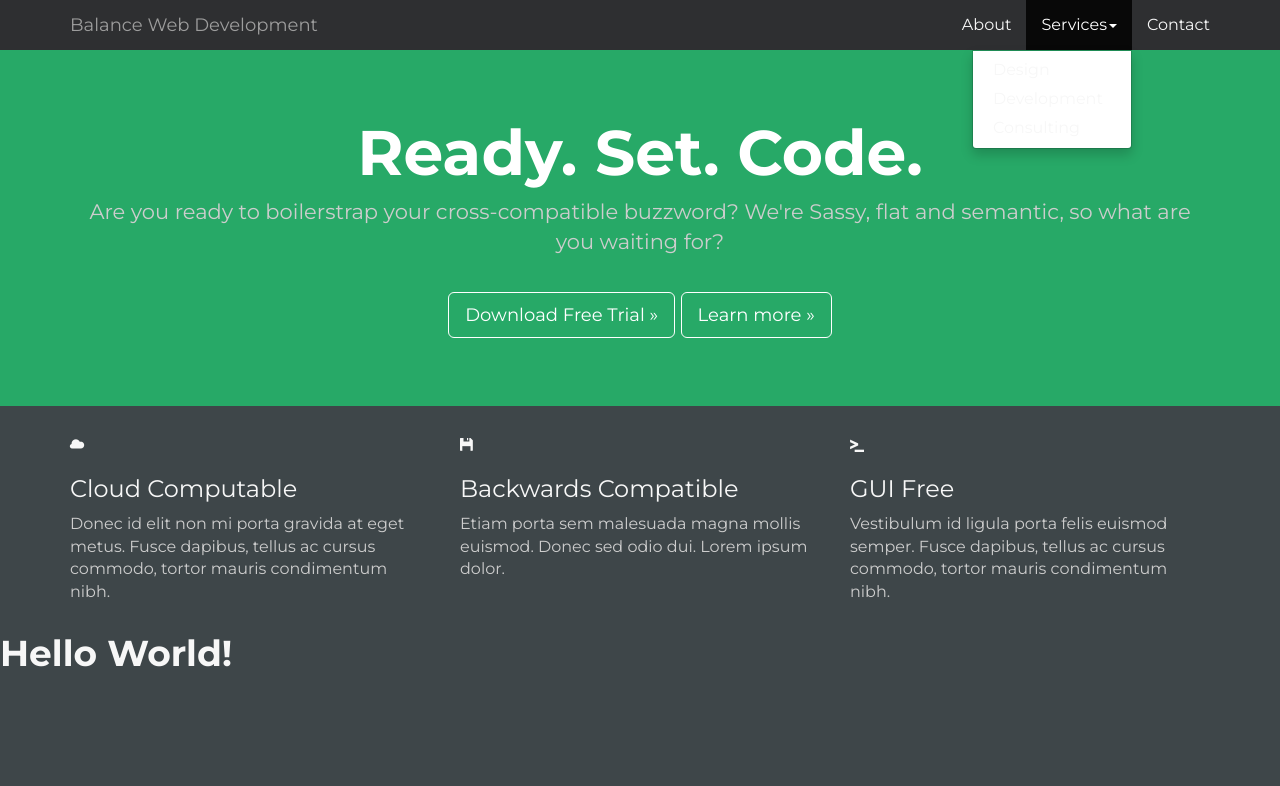
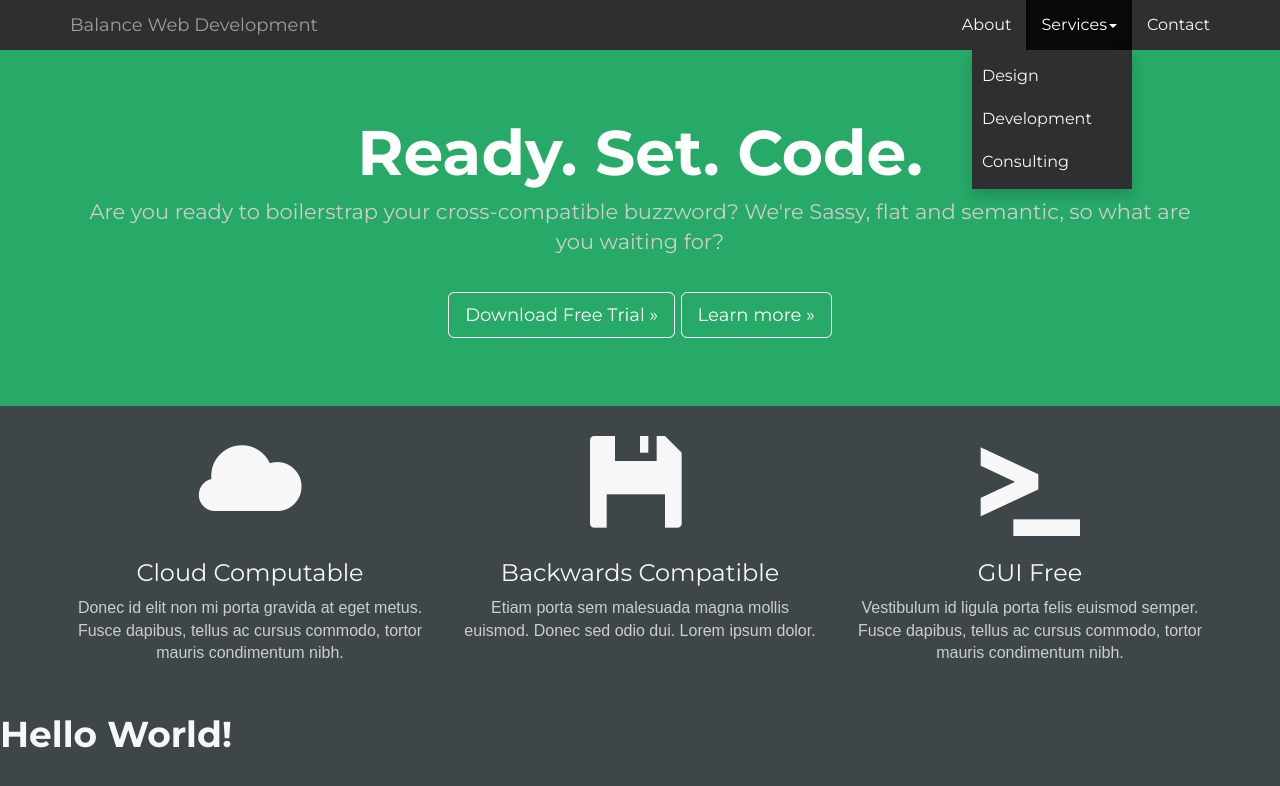
Before and after one commit to tfan1210/Bootstrap-101, a plain HTML site: page index.html in a window 1280 px wide. Both pictures are taken after a click on the button "Services". Drawn offline with nearby package versions, Linux system fonts and the light colour scheme.

Commit message:
Finalized

```diff
--- a/index.html
+++ b/index.html
@@ -1,5 +1,6 @@
 <!DOCTYPE html>
 <html lang="en" dir="ltr">
+
 <head>
   <meta charset="utf-8">
   <meta name="viewport" content="width=device-width, initial-scale=1">
@@ -8,6 +9,7 @@
   <link href="./resources/css/style.css" rel="stylesheet">
   <link href='https://fonts.googleapis.com/css?family=Montserrat:400,700' rel='stylesheet' type='text/css'>
 </head>
+
 <body>
   <!-- Navigation -->
   <nav class="navbar navbar-inverse navbar-static-top">
@@ -48,23 +50,25 @@
   </div>
   <!-- Grid -->
   <div class="container">
+    <section class="call-to-action">
       <div class="row">
         <div class="col-md-4">
-        <span class="glyphicon glyphicon-cloud" aria-hidden="true"></span>
+          <span class="glyphicon glyphicon-cloud glyphicon-large" aria-hidden="true"></span>
           <h3>Cloud Computable</h3>
           <p>Donec id elit non mi porta gravida at eget metus. Fusce dapibus, tellus ac cursus commodo, tortor mauris condimentum nibh.</p>
         </div>
         <div class="col-md-4">
-        <span class="glyphicon glyphicon-floppy-disk" aria-hidden="true"></span>
+          <span class="glyphicon glyphicon-floppy-disk glyphicon-large" aria-hidden="true"></span>
           <h3>Backwards Compatible</h3>
           <p>Etiam porta sem malesuada magna mollis euismod. Donec sed odio dui. Lorem ipsum dolor.</p>
         </div>
         <div class="col-md-4">
-        <span class="glyphicon glyphicon-console" aria-hidden="true"></span>
+          <span class="glyphicon glyphicon-console glyphicon-large" aria-hidden="true"></span>
           <h3>GUI Free</h3>
           <p>Vestibulum id ligula porta felis euismod semper. Fusce dapibus, tellus ac cursus commodo, tortor mauris condimentum nibh.</p>
         </div>
       </div>
+    </section>
   </div>
   <h1>Hello World!</h1>
 
--- a/resources/css/style.css
+++ b/resources/css/style.css
@@ -52,3 +52,30 @@ p {
 .navbar-inverse .navbar-nav li a:hover {
   background: #27A967
 }
+
+.dropdown-menu {
+  background: #2E2F31;
+  border-radius: 0;
+  border: 0;
+}
+
+.dropdown-menu li a {
+  padding: 10px;
+}
+
+.navbar-inverse .navbar-nav .dropdown-menu li a:hover {
+  background: #2C463C;
+}
+
+.call-to-action {
+  text-align: center;
+}
+
+.call-to-action p {
+  margin-bottom: 30px;
+  font-family: sans-serif;
+}
+
+.glyphicon-large {
+  font-size: 100px;
+}
```
Lines whose indentation alone changed are shown as unchanged.
